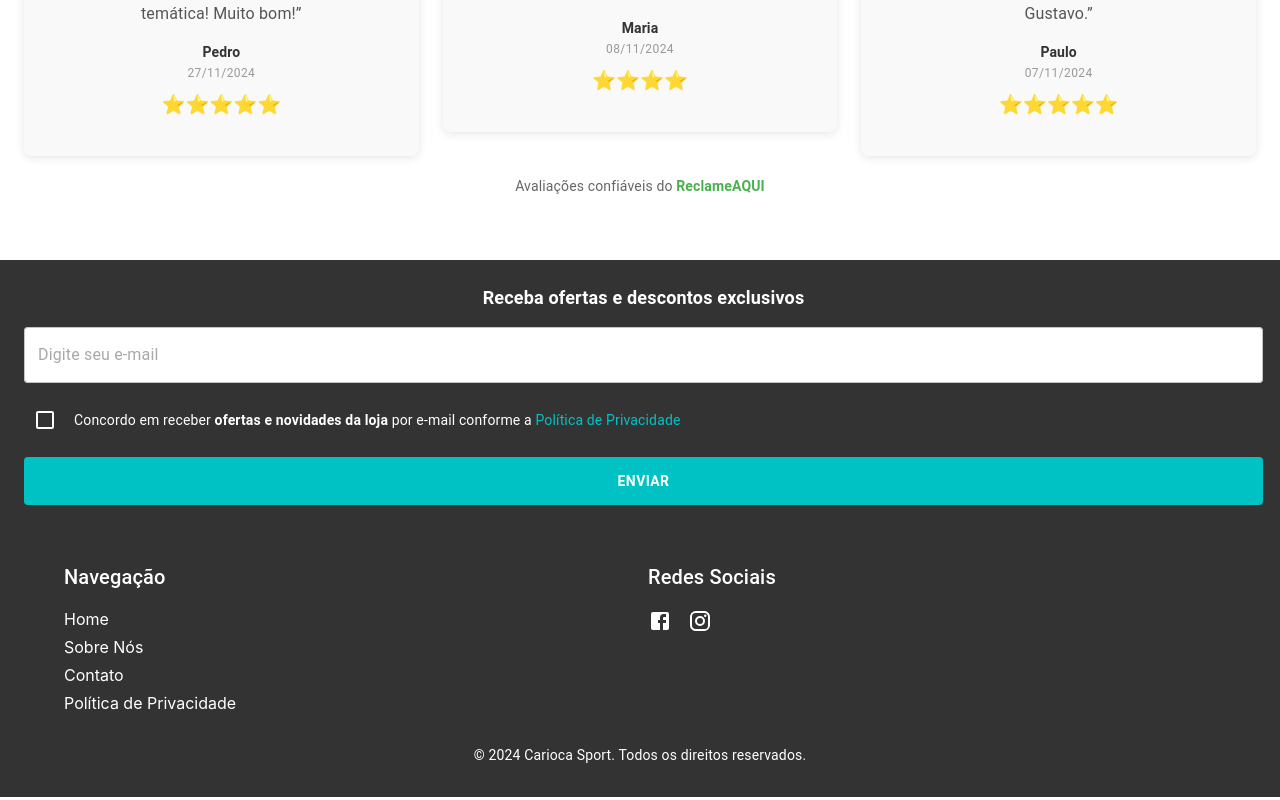
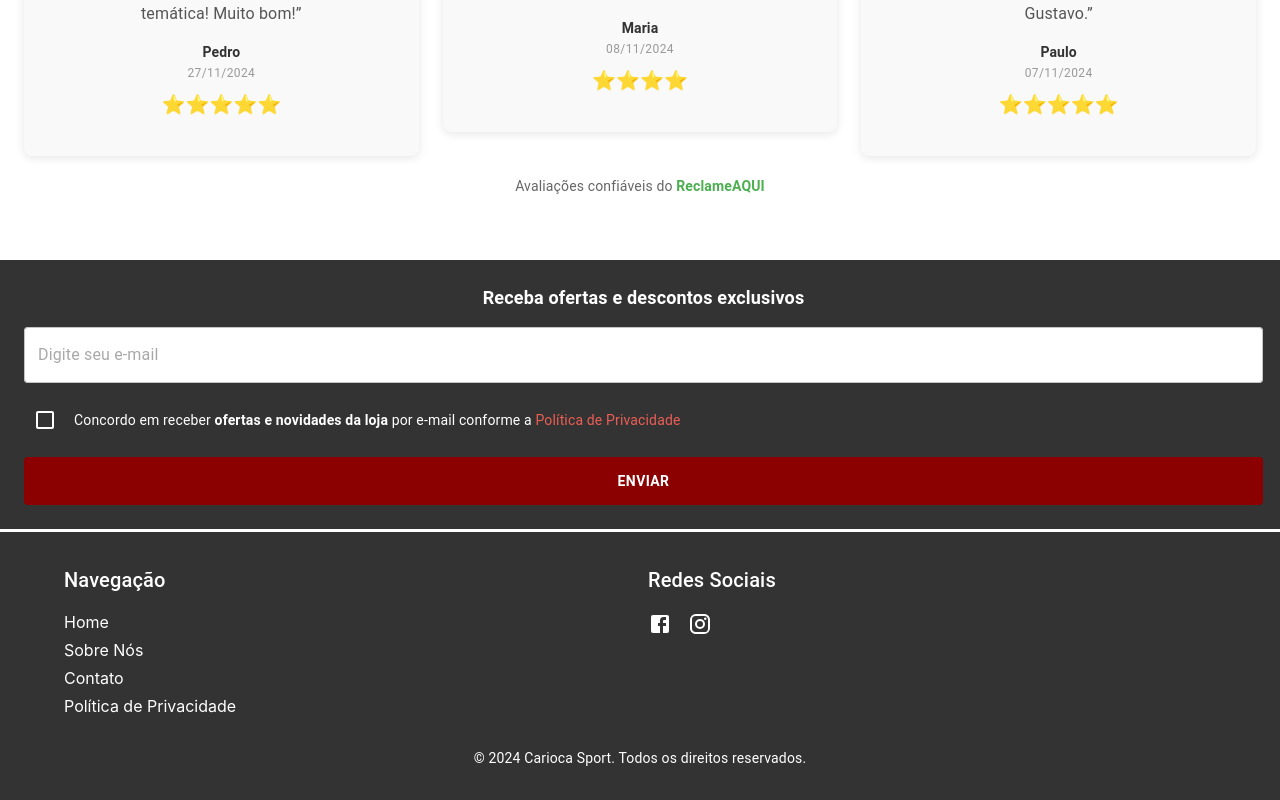
Before and after one commit to Aldf76/React-sports-site, a React (Create React App) app in the folder react-carioca-sports-site/: page / in a window 1280 px wide. Shown: the part 4574-5374 px from the top of the page. Built offline with nearby package versions, Linux system fonts and the light colour scheme.

Commit message:
att NewsLetterStyle

```diff
--- a/react-carioca-sports-site/src/components/organism/newsLetterForm/newsLetterFormStyles.js
+++ b/react-carioca-sports-site/src/components/organism/newsLetterForm/newsLetterFormStyles.js
@@ -10,6 +10,7 @@ const newsletterFormStyles = {
       width: "100%",
       maxWidth: "96.8%", // Limita largura máxima
       margin: "0 auto", // Centraliza no eixo horizontal
+      marginBottom: "3px",
     },
     title: {
       fontSize: "18px",
@@ -42,14 +43,14 @@ const newsletterFormStyles = {
     },
     link: {
       fontSize: "14px",
-      color: "#00C2C5",
+      color:"#EB5E55",
       textDecoration: "none",
       "&:hover": {
         textDecoration: "underline",
       },
     },
     button: {
-      backgroundColor: "#00C2C5",
+      backgroundColor: "#8B0000",
       color: "#FFFFFF",
       fontWeight: 600,
       textTransform: "uppercase",
@@ -57,12 +58,12 @@ const newsletterFormStyles = {
       padding: "12px",
       borderRadius: "4px",
       "&:hover": {
-        backgroundColor: "#019A9C",
+        backgroundColor: "#EB5E55",
       },
     },
     message: (success) => ({
       marginTop: "16px",
-      color: success ? "#00C2C5" : "#FF0000",
+      color: success ? "#EB5E55" : "#FF0000",
       textAlign: "center",
     }),
   };
```
